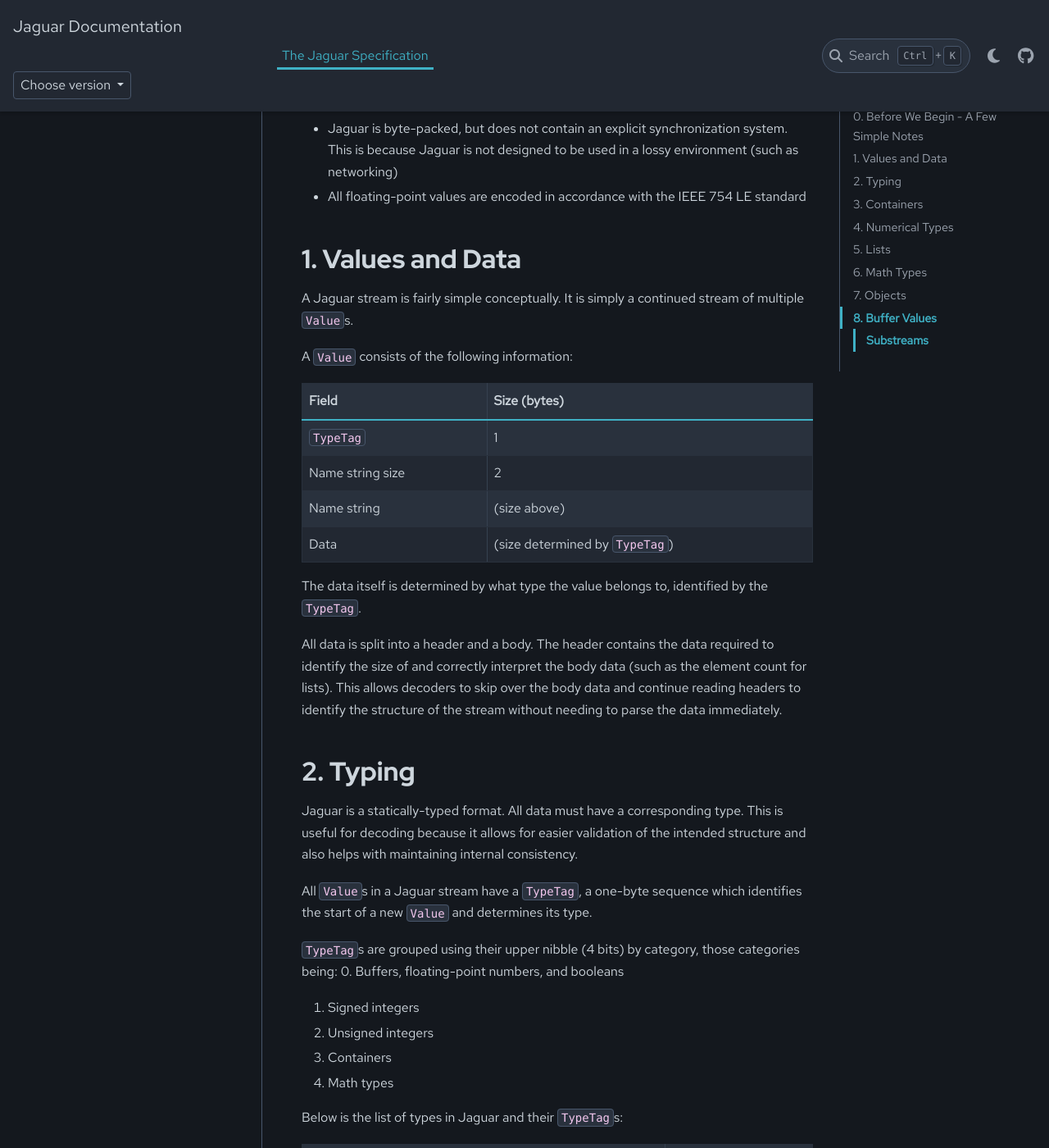
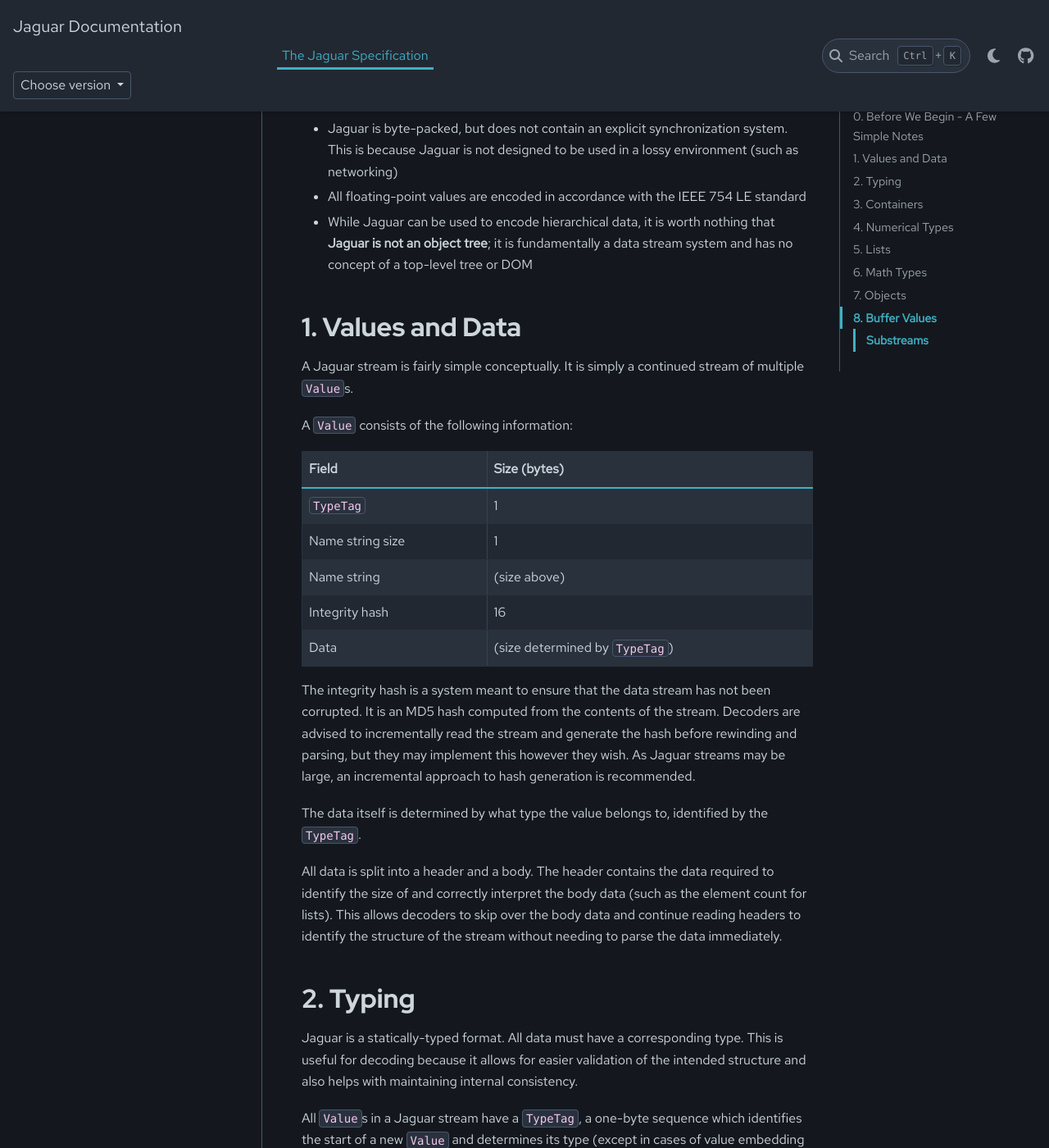
Before and after one commit to RobotLeopard86/Jaguar, a Sphinx documentation site: the page built from docs/spec.md, in a window 1280 px wide and 1400 px high, scrolled down 787 px. Shown: the whole window at 82% size. Built offline with Sphinx 7.4.7 and the PyData theme 0.15.4, drawn with Linux system fonts in a browser that asks for light colours; some web fonts are replaced; pages that are not in the unit, such as notebooks, are missing from menus; some of the changed text lies outside the part shown.

Commit message:
Some spec revisions

```diff
--- a/docs/spec.md
+++ b/docs/spec.md
@@ -21,6 +21,8 @@ Before the more complicated parts of the specification, here are a few small rul
 
 * All floating-point values are encoded in accordance with the IEEE 754 LE standard
 
+* While Jaguar can be used to encode hierarchical data, it is worth nothing that **Jaguar is not an object tree**; it is fundamentally a data stream system and has no concept of a top-level tree or DOM
+
 ## 1. Values and Data
 A Jaguar stream is fairly simple conceptually. It is simply a continued stream of multiple `Value`s.
 
@@ -28,9 +30,12 @@ A `Value` consists of the following information:
 | Field | Size (bytes) |
 | ----- | ---- |
 | `TypeTag` | 1 |
-| Name string size | 2 |
+| Name string size | 1 |
 | Name string | (size above) |
+| Integrity hash | 16 |
 | Data | (size determined by `TypeTag`) |
+
+The integrity hash is a system meant to ensure that the data stream has not been corrupted. It is an MD5 hash computed from the contents of the stream. Decoders are advised to incrementally read the stream and generate the hash before rewinding and parsing, but they may implement this however they wish. As Jaguar streams may be large, an incremental approach to hash generation is recommended.
 
 The data itself is determined by what type the value belongs to, identified by the `TypeTag`.
 
@@ -39,7 +44,7 @@ All data is split into a header and a body. The header contains the data require
 ## 2. Typing
 Jaguar is a statically-typed format. All data must have a corresponding type. This is useful for decoding because it allows for easier validation of the intended structure and also helps with maintaining internal consistency.
 
-All `Value`s in a Jaguar stream have a `TypeTag`, a one-byte sequence which identifies the start of a new `Value` and determines its type.
+All `Value`s in a Jaguar stream have a `TypeTag`, a one-byte sequence which identifies the start of a new `Value` and determines its type (except in cases of value embedding where the enclosing type provides a method for clarifying this).
 
 `TypeTag`s are grouped using their upper nibble (4 bits) by category, those categories being:
 0. Buffers, floating-point numbers, and booleans
@@ -91,7 +96,7 @@ The magic data string is `JAGUAR` in ASCII bytes (or `4A 41 47 55 41 52` in hex
 The file intent byte is application-defined, and is used to identify what the stream is supposed to be to the application. Decoders **must not** rely on this byte to determine how to parse the stream, as this value has no formal definition. The only exception is that a null byte here (`00`) is reserved to mean a freeform stream (i.e. have no expectations for what you get). This is primarily for higher-level consumers of parsed Jaguar data as opposed to the decoder itself.
 
 ## 4. Numerical Types
-Numerical types are very simple in Jaguar. They are the signed and unsigned integers, floating-point numbers, and booleans (while not technically numbers, they are stored as `0` for true and `1` for false). All necessary information to read the data is contained in the `TypeTag`.
+Numerical types are very simple in Jaguar. They are the signed and unsigned integers, floating-point numbers, and booleans (while not technically numbers, they are stored as `0` for false and `1` for true; any other value is **invalid**). All necessary information to read the data is contained in the `TypeTag`.
 
 As such, they do not have a header _per se_, and the body size is negligible enough that decoders are advised to immediately parse them as opposed to delaying parsing as may be done for more complex types.
 
```
Also changed, not shown: other parts of docs/spec.md (+1 -1 lines).
